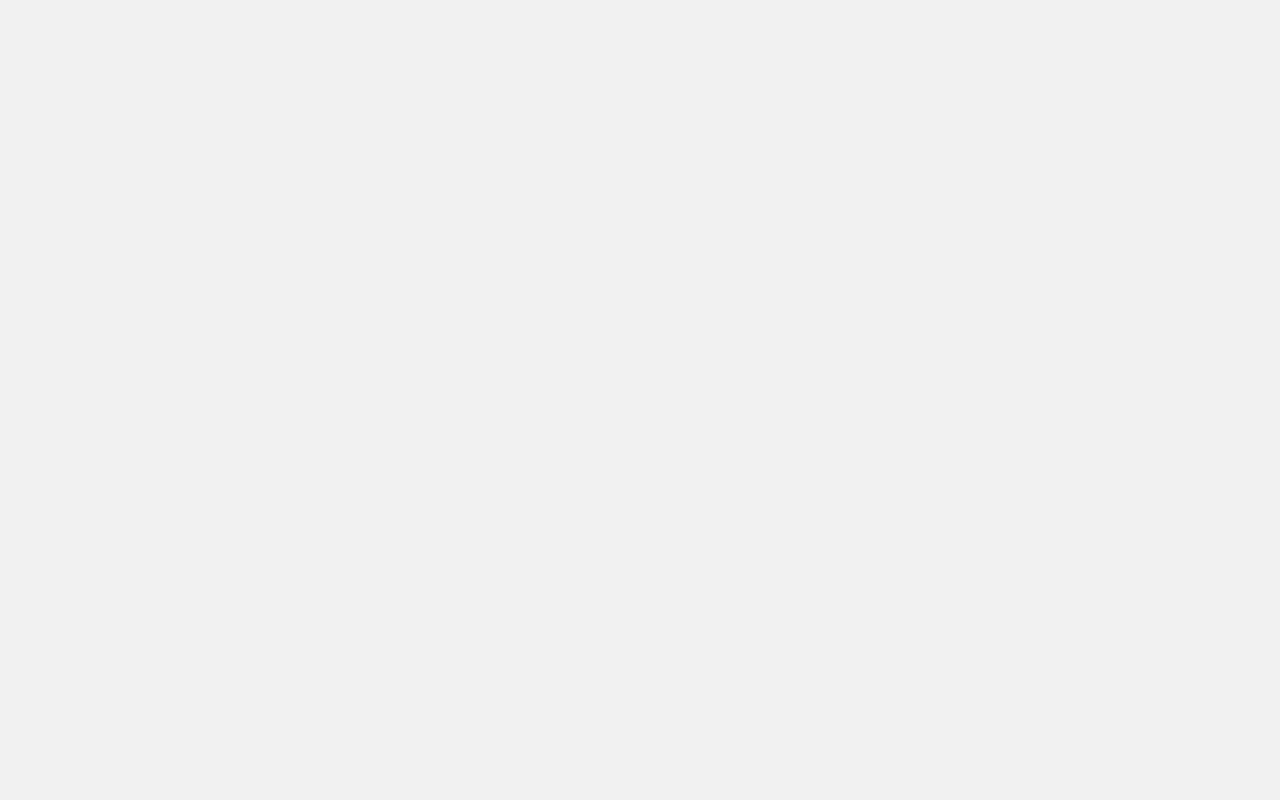
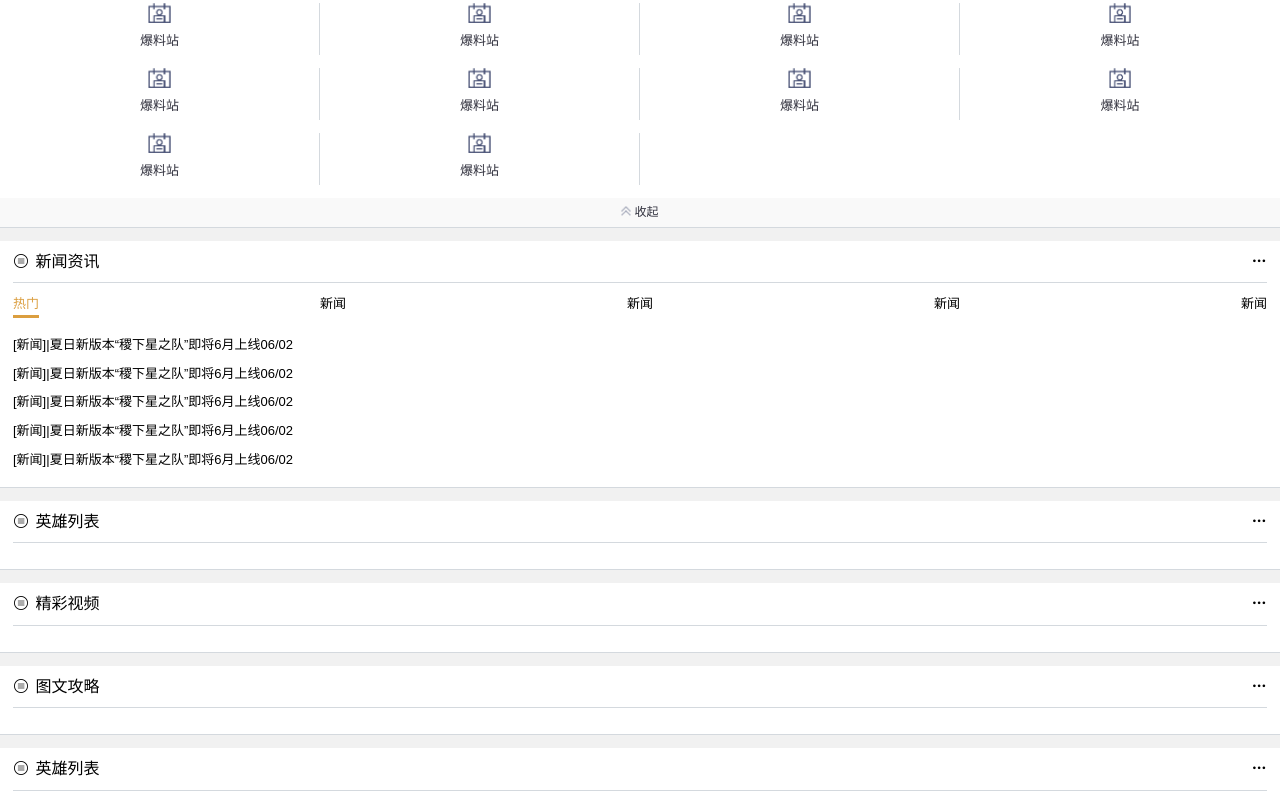
Before and after one commit to dobeco/glory, a Vue app in the folder web/: page / in a window 1280 px wide. Shown: the part 660-1460 px from the top of the page. Before the commit the page ends 800 px from the top, so only its background shows below. Built offline with nearby package versions, Linux system fonts and the light colour scheme.

Commit message:
卡片组件

```diff
--- a/web/src/assets/scss/style.scss
+++ b/web/src/assets/scss/style.scss
@@ -140,16 +140,30 @@ $type in $spacing-types {
 
 // nav
 .nav {
+    display: flex;
+
     .nav-item {
         border-bottom: 3px solid transparent;
         padding-bottom: 0.2rem;
 
         &.active {
-            border-bottom: 3px solid #fff;
+            color: map-get($colors, 'primary');
+            border-bottom-color: map-get($colors, 'primary');
+        }
+    }
+
+    &.nav-inverse {
+        .nav-item {
+            color: map-get($colors, 'white');
+
+            &.active {
+                border-bottom-color: map-get($colors, 'white');
+            }
         }
     }
 
 }
+
 // sprite
 .sprite {
     background: url(../images/index.png) no-repeat 0 0;
--- /dev/null
+++ b/web/src/components/Card.vue
@@ -0,0 +1,31 @@
+<template>
+  <div class="card bg-white p-3 mt-3">
+    <div class="card-header d-flex ai-center pb-3">
+      <i class="iconfont" :class="`icon-${icon}`"></i>
+      <div class="fs-xl flex-1 px-2">{{title}}</div>
+      <i class="iconfont icon-menu"></i>
+    </div>
+    <div class="card-body pt-3">
+      <slot></slot>
+    </div>
+  </div>
+</template>
+
+<script>
+export default {
+  props: {
+    title: { type: String, required: true },
+    icon: { type: String, required: true }
+  }
+};
+</script>
+
+<style lang="scss">
+@import "../assets/scss/_variables.scss";
+.card {
+  .card-header {
+    border-bottom: 1px solid $border-color;
+  }
+  border-bottom: 1px solid $border-color;
+}
+</style>
--- a/web/src/main.js
+++ b/web/src/main.js
@@ -9,6 +9,10 @@ import VueAwesomeSwiper from 'vue-awesome-swiper'
 import 'swiper/dist/css/swiper.css'
 Vue.use(VueAwesomeSwiper)
 
+// 自定义卡片组件
+import Card from './components/Card.vue'
+Vue.component('m-card', Card)
+
 
 Vue.config.productionTip = false
 
--- a/web/src/views/Home.vue
+++ b/web/src/views/Home.vue
@@ -10,10 +10,62 @@
       <swiper-slide>
         <img class="w-100" src="../assets/images/210794580bb9303653804bb7b482f2a4.jpeg" alt>
       </swiper-slide>
-      <div class="swiper-pagination pagination-home text-right px-3 pb-1"
-      slot="pagination">
+      <div class="swiper-pagination pagination-home text-right px-3 pb-1" slot="pagination"></div>
+    </swiper>
+    <!-- end of swiper -->
+
+    <div class="nav-icons bg-white mt-3 text-center pt-3 text-dark-1">
+      <div class="d-flex flex-wrap">
+        <div class="nav-item mb-3" v-for="n in 10" :key="n">
+          <i class="sprite sprite-news"></i>
+          <div class="py-2">爆料站</div>
+        </div>
       </div>
-    </swiper>
+      <div class="bg-light py-2 fs-sm">
+        <i class="sprite sprite-arrow mr-1"></i>
+        <span>收起</span>
+      </div>
+    </div>
+    <!-- end of nav icons -->
+
+    <m-card icon="menu1" title="新闻资讯">
+      <div class="nav jc-between">
+        <div class="nav-item active">
+          <div class="nav-link">热门</div>
+        </div>
+        <div class="nav-item">
+          <div class="nav-link">新闻</div>
+        </div>
+        <div class="nav-item">
+          <div class="nav-link">新闻</div>
+        </div>
+        <div class="nav-item">
+          <div class="nav-link">新闻</div>
+        </div>
+        <div class="nav-item">
+          <div class="nav-link">新闻</div>
+        </div>
+      </div>
+      <div class="pt-3">
+        <swiper>
+          <swiper-slide v-for="m in 5" :key="m">
+            <div class="py-2" v-for="n in 5" :key="n">
+              <span>[新闻]</span>
+              <span>|</span>
+              <span>夏日新版本“稷下星之队”即将6月上线</span>
+              <span>06/02</span>
+            </div>
+          </swiper-slide>
+        </swiper>
+      </div>
+    </m-card>
+    <m-card icon="menu1" title="英雄列表"></m-card>
+    <m-card icon="menu1" title="精彩视频"></m-card>
+    <m-card icon="menu1" title="图文攻略"></m-card>
+    <m-card icon="menu1" title="英雄列表"></m-card>
+    <m-card icon="menu1" title="英雄列表"></m-card>
+    <m-card icon="menu1" title="英雄列表"></m-card>
+
   </div>
 </template>
 
@@ -32,15 +84,26 @@ export default {
 </script>
 
 <style lang="scss">
-@import '../assets/scss/variables';
+@import "../assets/scss/variables";
 
 .pagination-home {
   .swiper-pagination-bullet {
     opacity: 1;
     border-radius: 0.1538rem;
-    background: map-get($colors, 'white');
+    background: map-get($colors, "white");
     &.swiper-pagination-bullet-active {
-      background: map-get($colors, 'info');
+      background: map-get($colors, "info");
+    }
+  }
+}
+.nav-icons {
+  border-top: 1px solid $border-color;
+  border-bottom: 1px solid $border-color;
+  .nav-item {
+    width: 25%;
+    border-right: 1px solid $border-color;
+    &:nth-child(4n) {
+      border-right: none;
     }
   }
 }
```
